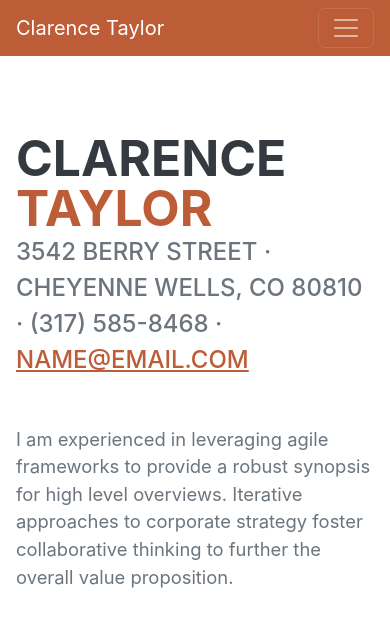
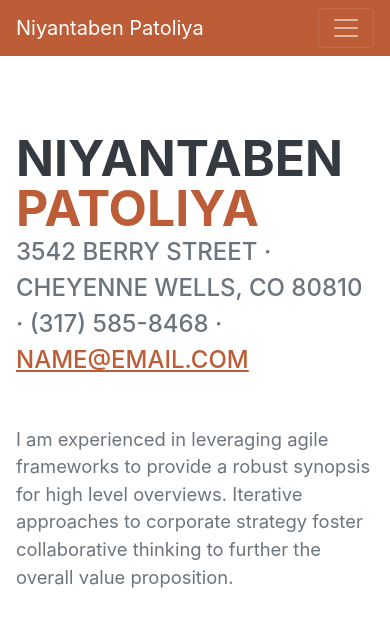
Before and after one commit to NiyantabenPatoliya24/NiyantabenPatoliya24.github.io, a plain HTML site: page index.html in a window 390 px wide. Shown: the top 633 px of the page. Drawn offline with nearby package versions, Linux system fonts and the light colour scheme; a web font is replaced by a local one.

Commit message:
Update index.html

```diff
--- a/index.html
+++ b/index.html
@@ -19,7 +19,7 @@
         <!-- Navigation-->
         <nav class="navbar navbar-expand-lg navbar-dark bg-primary fixed-top" id="sideNav">
             <a class="navbar-brand js-scroll-trigger" href="#page-top">
-                <span class="d-block d-lg-none">Clarence Taylor</span>
+                <span class="d-block d-lg-none">Niyantaben Patoliya</span>
                 <span class="d-none d-lg-block"><img class="img-fluid img-profile rounded-circle mx-auto mb-2" src="assets/img/profile.jpg" alt="..." /></span>
             </a>
             <button class="navbar-toggler" type="button" data-bs-toggle="collapse" data-bs-target="#navbarResponsive" aria-controls="navbarResponsive" aria-expanded="false" aria-label="Toggle navigation"><span class="navbar-toggler-icon"></span></button>
@@ -40,8 +40,8 @@
             <section class="resume-section" id="about">
                 <div class="resume-section-content">
                     <h1 class="mb-0">
-                        Clarence
-                        <span class="text-primary">Taylor</span>
+                        Niyantaben
+                        <span class="text-primary">Patoliya</span>
                     </h1>
                     <div class="subheading mb-5">
                         3542 Berry Street · Cheyenne Wells, CO 80810 · (317) 585-8468 ·
```
